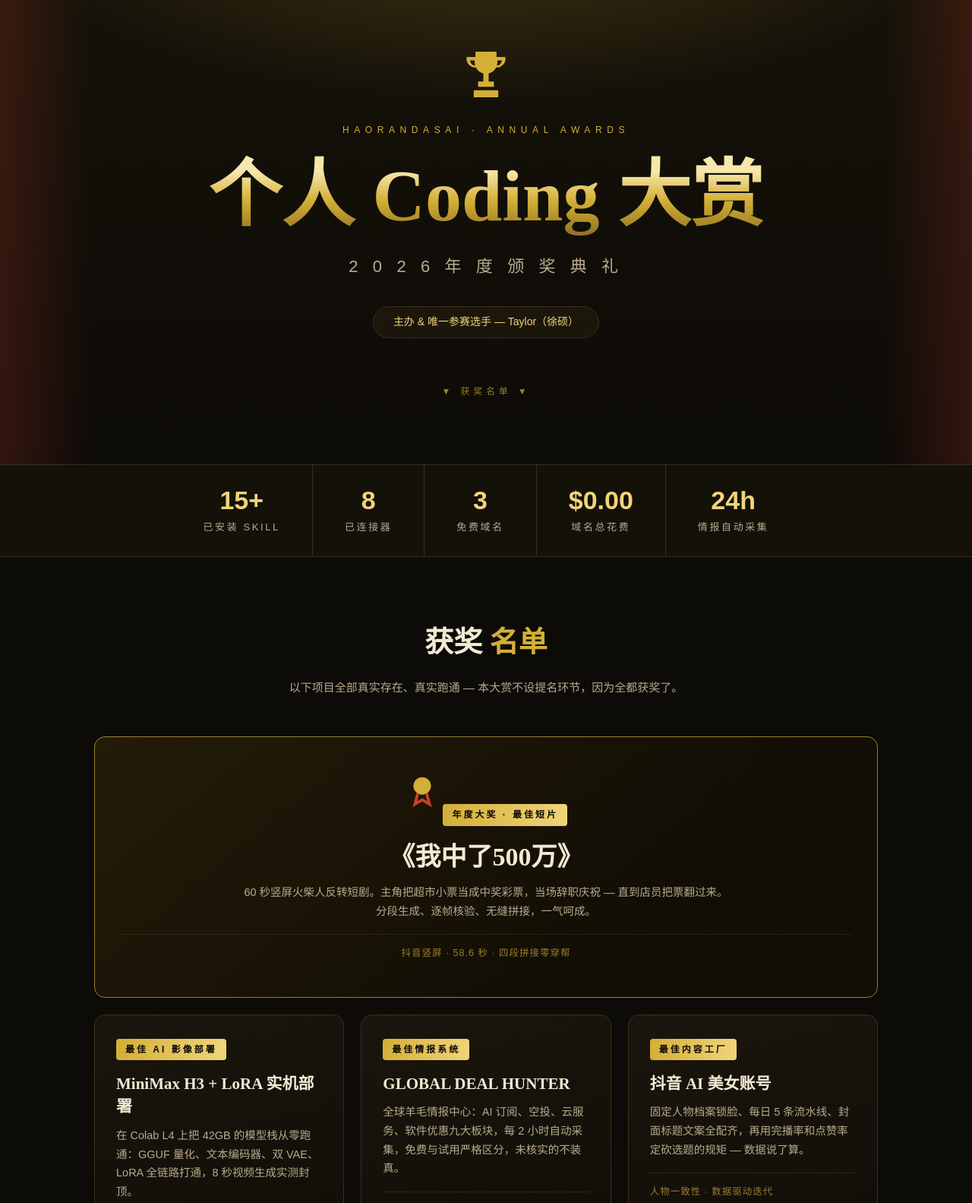
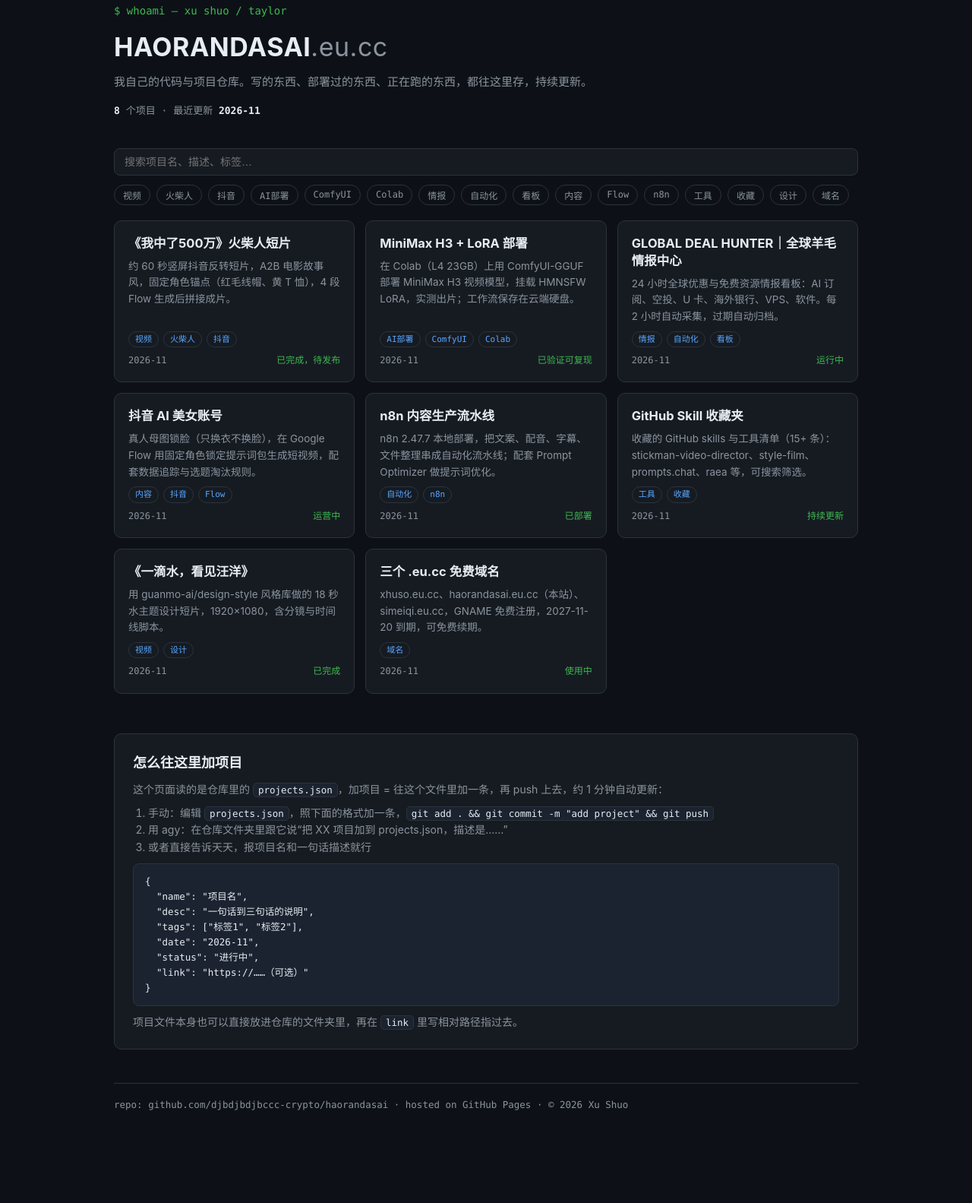
Before and after one commit to djbdjbdjbccc-crypto/haorandasai, a plain HTML site: page index.html in a window 1280 px wide. Shown: the part 49-1632 px from the top of the page at 76% size. After the commit the page ends 1577 px from the top, so only its background shows below. Drawn offline with Linux system fonts and the light colour scheme.

Commit message:
改版：个人项目仓库（projects.json 驱动）

```diff
--- a/index.html
+++ b/index.html
@@ -3,160 +3,144 @@
 <head>
 <meta charset="UTF-8">
 <meta name="viewport" content="width=device-width, initial-scale=1.0">
-<title>HAORANDASAI · 个人 Coding 大赏</title>
-<meta name="description" content="Taylor 的个人 Coding 大赏 — 2026 年度项目颁奖典礼">
+<title>HAORANDASAI · 我的项目仓库</title>
 <style>
   :root{
-    --bg:#0d0b08; --bg2:#161209; --card:#1a160e; --line:#3a2f1a;
-    --gold:#d4af37; --gold2:#f0d47a; --gold-dim:#9a7f2e;
-    --text:#f3ead3; --muted:#b8ab8d; --red:#c8402a;
+    --bg:#0d1117; --panel:#161b22; --panel2:#1c2330; --line:#2d333b;
+    --text:#e6edf3; --muted:#8b949e; --accent:#58a6ff; --green:#3fb950;
+    --mono:"JetBrains Mono","Fira Code",Consolas,"Courier New",monospace;
   }
   *{margin:0;padding:0;box-sizing:border-box}
-  html{scroll-behavior:smooth}
-  body{background:var(--bg);color:var(--text);font-family:"PingFang SC","Microsoft YaHei","Noto Sans SC",sans-serif;line-height:1.7;overflow-x:hidden}
-  .serif{font-family:"Noto Serif SC","Songti SC","SimSun",serif}
-  /* ---------- hero ---------- */
-  .hero{position:relative;text-align:center;padding:110px 24px 90px;background:radial-gradient(ellipse 80% 55% at 50% -5%,rgba(212,175,55,.20),transparent 60%),linear-gradient(180deg,var(--bg2),var(--bg))}
-  .hero::before,.hero::after{content:"";position:absolute;top:0;width:120px;height:100%;background:linear-gradient(90deg,rgba(200,64,42,.20),transparent);pointer-events:none}
-  .hero::before{left:0}.hero::after{right:0;transform:scaleX(-1)}
-  .kicker{letter-spacing:.55em;font-size:12px;color:var(--gold);text-transform:uppercase;margin-bottom:22px}
-  .hero h1{font-size:clamp(44px,9vw,96px);font-weight:900;line-height:1.15;background:linear-gradient(180deg,#f7e7ac 20%,var(--gold) 55%,#8a6d1f);-webkit-background-clip:text;background-clip:text;color:transparent}
-  .hero .sub{margin-top:18px;font-size:clamp(16px,3vw,22px);color:var(--muted);letter-spacing:.3em}
-  .hero .host{margin-top:34px;display:inline-block;border:1px solid var(--line);border-radius:999px;padding:8px 26px;font-size:14px;color:var(--gold2);background:rgba(212,175,55,.06)}
-  .trophy{width:74px;height:74px;margin:0 auto 26px;display:block}
-  .scroll-hint{margin-top:56px;font-size:12px;color:var(--gold-dim);letter-spacing:.4em;animation:bob 2.2s ease-in-out infinite}
-  @keyframes bob{0%,100%{transform:translateY(0)}50%{transform:translateY(7px)}}
-  /* ---------- stats ---------- */
-  .stats{display:flex;flex-wrap:wrap;justify-content:center;gap:0;border-top:1px solid var(--line);border-bottom:1px solid var(--line);background:rgba(212,175,55,.03)}
-  .stat{padding:26px 42px;text-align:center;border-right:1px solid var(--line)}
-  .stat:last-child{border-right:none}
-  .stat b{display:block;font-size:34px;color:var(--gold2);font-weight:800;line-height:1.2}
-  .stat span{font-size:13px;color:var(--muted);letter-spacing:.2em}
-  /* ---------- awards ---------- */
-  .wrap{max-width:1080px;margin:0 auto;padding:80px 24px 30px}
-  .sec-title{text-align:center;margin-bottom:14px;font-size:clamp(26px,5vw,38px);font-weight:800}
-  .sec-title em{font-style:normal;color:var(--gold)}
-  .sec-sub{text-align:center;color:var(--muted);margin-bottom:52px;font-size:15px}
-  .grid{display:grid;grid-template-columns:repeat(auto-fit,minmax(310px,1fr));gap:22px}
-  .card{background:linear-gradient(165deg,var(--card),#100d07);border:1px solid var(--line);border-radius:14px;padding:30px 28px;position:relative;transition:transform .25s ease,border-color .25s ease}
-  .card:hover{transform:translateY(-5px);border-color:var(--gold-dim)}
-  .card .award{display:inline-block;font-size:12px;letter-spacing:.25em;color:#0d0b08;background:linear-gradient(90deg,var(--gold),var(--gold2));border-radius:4px;padding:4px 12px;font-weight:700;margin-bottom:16px}
-  .card h3{font-size:21px;font-weight:800;margin-bottom:10px;line-height:1.45}
-  .card p{font-size:14.5px;color:var(--muted)}
-  .card .meta{margin-top:18px;padding-top:14px;border-top:1px dashed var(--line);font-size:12.5px;color:var(--gold-dim);letter-spacing:.08em}
-  .card.grand{grid-column:1/-1;background:linear-gradient(140deg,#241b09,#120e05 70%);border-color:var(--gold-dim);text-align:center;padding:46px 34px}
-  .card.grand h3{font-size:clamp(24px,4.5vw,34px)}
-  .card.grand p{max-width:640px;margin:0 auto}
-  .medal{width:46px;height:46px;margin-bottom:14px}
-  /* ---------- speech ---------- */
-  .speech{max-width:760px;margin:90px auto 0;padding:0 24px;text-align:center}
-  .speech .q{font-size:clamp(19px,3.4vw,25px);line-height:1.9;color:var(--text)}
-  .speech .q b{color:var(--gold2)}
-  .speech .from{margin-top:20px;color:var(--muted);font-size:14px;letter-spacing:.3em}
-  /* ---------- footer ---------- */
-  footer{margin-top:100px;border-top:1px solid var(--line);padding:44px 24px 54px;text-align:center;color:var(--muted);font-size:13.5px;background:var(--bg2)}
-  footer .dom{color:var(--gold2);letter-spacing:.15em}
-  footer .fam{margin-top:10px;font-size:12.5px;color:var(--gold-dim)}
-  @media (max-width:560px){.stat{padding:20px 22px}.hero{padding:80px 18px 70px}}
+  body{background:var(--bg);color:var(--text);font-family:-apple-system,"Segoe UI","PingFang SC","Microsoft YaHei",sans-serif;line-height:1.6}
+  a{color:var(--accent);text-decoration:none}
+  a:hover{text-decoration:underline}
+  .wrap{max-width:1020px;margin:0 auto;padding:0 20px 64px}
+
+  header{padding:52px 0 8px}
+  .prompt{font-family:var(--mono);color:var(--green);font-size:14px}
+  h1{font-size:34px;font-weight:700;letter-spacing:.5px;margin:10px 0 6px}
+  h1 .tld{color:var(--muted);font-weight:400}
+  .sub{color:var(--muted);font-size:15px;max-width:640px}
+  .stats{font-family:var(--mono);color:var(--muted);font-size:13px;margin-top:16px}
+  .stats b{color:var(--text);font-weight:600}
+
+  .toolbar{display:flex;gap:10px;flex-wrap:wrap;margin:30px 0 6px}
+  .toolbar input{flex:1;min-width:200px;background:var(--panel);border:1px solid var(--line);border-radius:8px;color:var(--text);padding:9px 13px;font-size:14px;outline:none}
+  .toolbar input:focus{border-color:var(--accent)}
+  .tags{display:flex;gap:8px;flex-wrap:wrap;margin:12px 0 20px}
+  .tag{font-family:var(--mono);font-size:12px;padding:4px 11px;border:1px solid var(--line);border-radius:999px;color:var(--muted);cursor:pointer;background:transparent}
+  .tag:hover{color:var(--text);border-color:var(--muted)}
+  .tag.on{color:#0d1117;background:var(--accent);border-color:var(--accent);font-weight:600}
+
+  .grid{display:grid;grid-template-columns:repeat(auto-fill,minmax(300px,1fr));gap:14px}
+  .card{background:var(--panel);border:1px solid var(--line);border-radius:10px;padding:18px;display:flex;flex-direction:column;gap:8px;transition:border-color .15s}
+  .card:hover{border-color:var(--accent)}
+  .card h3{font-size:16.5px;line-height:1.4}
+  .card p{color:var(--muted);font-size:13.5px;flex:1}
+  .meta{display:flex;justify-content:space-between;align-items:center;font-family:var(--mono);font-size:12px;color:var(--muted)}
+  .status{color:var(--green)}
+  .chips{display:flex;gap:6px;flex-wrap:wrap}
+  .chip{font-family:var(--mono);font-size:11px;color:var(--accent);border:1px solid var(--line);border-radius:999px;padding:1px 8px}
+  .empty{color:var(--muted);font-family:var(--mono);font-size:14px;padding:28px 0}
+
+  section.how{margin-top:52px;background:var(--panel);border:1px solid var(--line);border-radius:10px;padding:24px}
+  section.how h2{font-size:18px;margin-bottom:10px}
+  section.how p,section.how li{color:var(--muted);font-size:14px}
+  section.how ol{margin:8px 0 8px 20px}
+  section.how code{font-family:var(--mono);background:var(--panel2);border:1px solid var(--line);border-radius:5px;padding:1px 6px;font-size:12.5px;color:var(--text)}
+  pre{font-family:var(--mono);background:var(--panel2);border:1px solid var(--line);border-radius:8px;padding:13px 15px;font-size:12.5px;overflow-x:auto;color:var(--text);margin-top:10px}
+
+  footer{margin-top:44px;color:var(--muted);font-family:var(--mono);font-size:12.5px;border-top:1px solid var(--line);padding-top:18px}
 </style>
 </head>
 <body>
+<div class="wrap">
+  <header>
+    <div class="prompt">$ whoami — xu shuo / taylor</div>
+    <h1>HAORANDASAI<span class="tld">.eu.cc</span></h1>
+    <p class="sub">我自己的代码与项目仓库。写的东西、部署过的东西、正在跑的东西，都往这里存，持续更新。</p>
+    <div class="stats" id="stats">loading…</div>
+  </header>
 
-<header class="hero">
-  <svg class="trophy" viewBox="0 0 64 64" fill="none" aria-hidden="true">
-    <path d="M20 6h24v6h10a10 10 0 0 1-10.4 12.03A14 14 0 0 1 35 30.92V40h6v6H23v-6h6v-9.08A14 14 0 0 1 20.4 24.03 10 10 0 0 1 10 12h10V6zm-6 10a6 6 0 0 0 5.6 5.97A20.6 20.6 0 0 1 19 16h-5zm36 0h-5a20.6 20.6 0 0 1-.6 5.97A6 6 0 0 0 50 16zM18 50h28v8H18z" fill="#d4af37"/>
-  </svg>
-  <div class="kicker">Haorandasai · Annual Awards</div>
-  <h1 class="serif">个人 Coding 大赏</h1>
-  <div class="sub">2 0 2 6 年 度 颁 奖 典 礼</div>
-  <div class="host">主办 &amp; 唯一参赛选手 — Taylor（徐硕）</div>
-  <div class="scroll-hint">▼ 获奖名单 ▼</div>
-</header>
+  <div class="toolbar">
+    <input id="q" type="text" placeholder="搜索项目名、描述、标签…">
+  </div>
+  <div class="tags" id="tags"></div>
+  <div class="grid" id="grid"></div>
+  <div class="empty" id="empty" style="display:none">// 没有匹配的项目</div>
 
-<section class="stats">
-  <div class="stat"><b>15+</b><span>已安装 SKILL</span></div>
-  <div class="stat"><b>8</b><span>已连接器</span></div>
-  <div class="stat"><b>3</b><span>免费域名</span></div>
-  <div class="stat"><b>$0.00</b><span>域名总花费</span></div>
-  <div class="stat"><b>24h</b><span>情报自动采集</span></div>
-</section>
+  <section class="how">
+    <h2>怎么往这里加项目</h2>
+    <p>这个页面读的是仓库里的 <code>projects.json</code>，加项目 = 往这个文件里加一条，再 push 上去，约 1 分钟自动更新：</p>
+    <ol>
+      <li>手动：编辑 <code>projects.json</code>，照下面的格式加一条，<code>git add . &amp;&amp; git commit -m "add project" &amp;&amp; git push</code></li>
+      <li>用 agy：在仓库文件夹里跟它说“把 XX 项目加到 projects.json，描述是……”</li>
+      <li>或者直接告诉天天，报项目名和一句话描述就行</li>
+    </ol>
+    <pre>{
+  "name": "项目名",
+  "desc": "一句话到三句话的说明",
+  "tags": ["标签1", "标签2"],
+  "date": "2026-11",
+  "status": "进行中",
+  "link": "https://……（可选）"
+}</pre>
+    <p style="margin-top:10px">项目文件本身也可以直接放进仓库的文件夹里，再在 <code>link</code> 里写相对路径指过去。</p>
+  </section>
 
-<main class="wrap">
-  <h2 class="sec-title serif">获奖 <em>名单</em></h2>
-  <p class="sec-sub">以下项目全部真实存在、真实跑通 — 本大赏不设提名环节，因为全都获奖了。</p>
+  <footer>
+    repo: github.com/djbdjbdjbccc-crypto/haorandasai · hosted on GitHub Pages · © 2026 Xu Shuo
+  </footer>
+</div>
 
-  <div class="grid">
+<script>
+let DATA = [], activeTag = null;
+const grid = document.getElementById('grid');
+const emptyEl = document.getElementById('empty');
+const tagsEl = document.getElementById('tags');
+const qEl = document.getElementById('q');
 
-    <article class="card grand">
-      <svg class="medal" viewBox="0 0 48 48" fill="none" aria-hidden="true"><circle cx="24" cy="19" r="12" fill="#d4af37"/><path d="M18 29 L14 44 L24 38 L34 44 L30 29" stroke="#c8402a" stroke-width="4" fill="none"/></svg>
-      <span class="award">年度大奖 · 最佳短片</span>
-      <h3 class="serif">《我中了500万》</h3>
-      <p>60 秒竖屏火柴人反转短剧。主角把超市小票当成中奖彩票，当场辞职庆祝 — 直到店员把票翻过来。分段生成、逐帧核验、无缝拼接，一气呵成。</p>
-      <div class="meta">抖音竖屏 · 58.6 秒 · 四段拼接零穿帮</div>
-    </article>
+function render(){
+  const q = qEl.value.trim().toLowerCase();
+  const list = DATA.filter(p => {
+    if (activeTag && !(p.tags || []).includes(activeTag)) return false;
+    if (!q) return true;
+    const hay = (p.name + ' ' + (p.desc||'') + ' ' + (p.tags||[]).join(' ')).toLowerCase();
+    return hay.includes(q);
+  });
+  grid.innerHTML = list.map(p => `
+    <article class="card">
+      <h3>${p.link ? `<a href="${p.link}" target="_blank" rel="noopener">${p.name}</a>` : p.name}</h3>
+      <p>${p.desc || ''}</p>
+      <div class="chips">${(p.tags||[]).map(t => `<span class="chip">${t}</span>`).join('')}</div>
+      <div class="meta"><span>${p.date || ''}</span><span class="status">${p.status || ''}</span></div>
+    </article>`).join('');
+  emptyEl.style.display = list.length ? 'none' : 'block';
+}
 
-    <article class="card">
-      <span class="award">最佳 AI 影像部署</span>
-      <h3 class="serif">MiniMax H3 + LoRA 实机部署</h3>
-      <p>在 Colab L4 上把 42GB 的模型栈从零跑通：GGUF 量化、文本编码器、双 VAE、LoRA 全链路打通，8 秒视频生成实测封顶。</p>
-      <div class="meta">Colab L4 · 23GB 显存压线通过</div>
-    </article>
+function renderTags(){
+  const all = [...new Set(DATA.flatMap(p => p.tags || []))];
+  tagsEl.innerHTML = all.map(t =>
+    `<button class="tag ${t === activeTag ? 'on' : ''}" data-t="${t}">${t}</button>`).join('');
+  tagsEl.querySelectorAll('.tag').forEach(b => b.onclick = () => {
+    activeTag = activeTag === b.dataset.t ? null : b.dataset.t;
+    renderTags(); render();
+  });
+}
 
-    <article class="card">
-      <span class="award">最佳情报系统</span>
-      <h3 class="serif">GLOBAL DEAL HUNTER</h3>
-      <p>全球羊毛情报中心：AI 订阅、空投、云服务、软件优惠九大板块，每 2 小时自动采集，免费与试用严格区分，未核实的不装真。</p>
-      <div class="meta">每 2 小时自动更新 · 200+ 条情报在库</div>
-    </article>
+fetch('projects.json')
+  .then(r => r.json())
+  .then(d => {
+    DATA = d;
+    document.getElementById('stats').innerHTML =
+      `<b>${d.length}</b> 个项目 · 最近更新 <b>${d.map(p=>p.date||'').sort().pop() || ''}</b>`;
+    renderTags(); render();
+  })
+  .catch(() => {
+    document.getElementById('stats').textContent = 'projects.json 加载失败';
+  });
 
-    <article class="card">
-      <span class="award">最佳内容工厂</span>
-      <h3 class="serif">抖音 AI 美女账号</h3>
-      <p>固定人物档案锁脸、每日 5 条流水线、封面标题文案全配齐，再用完播率和点赞率定砍选题的规矩 — 数据说了算。</p>
-      <div class="meta">人物一致性 · 数据驱动迭代</div>
-    </article>
-
-    <article class="card">
-      <span class="award">最佳自动化</span>
-      <h3 class="serif">n8n 内容生产流水线</h3>
-      <p>把文案、配音、字幕、文件处理串成一条自动化链路 — 批量生产不靠手搓，一次配置，反复出片。</p>
-      <div class="meta">文案 → 配音 → 字幕 → 成片</div>
-    </article>
-
-    <article class="card">
-      <span class="award">最佳军火库</span>
-      <h3 class="serif">GitHub Skill 收藏夹</h3>
-      <p>15+ 个开源 Skill 与工具的收藏、安装与实测库：写作去 AI 味、设计风格影片、长海报制作、提示词优化……件件验过货。</p>
-      <div class="meta">收藏 + 安装 + 实测，三件套</div>
-    </article>
-
-    <article class="card">
-      <span class="award">最佳设计短片</span>
-      <h3 class="serif">《一滴水，看见汪洋》</h3>
-      <p>用 design-style 风格库做的 18 秒水主题宣传片：从接触表到关键帧逐级审片，平滑度量化过关才交付。</p>
-      <div class="meta">1920×1080 · 60fps · 18 秒</div>
-    </article>
-
-    <article class="card">
-      <span class="award">最佳零元购</span>
-      <h3 class="serif">三个域名，$0.00 全额拿下</h3>
-      <p>xhuso.eu.cc、haorandasai.eu.cc、simeiqi.eu.cc — 三张全额优惠券分毫不差全部用上，总花费：零。本页面即为物证之一。</p>
-      <div class="meta">2026-11-20 注册 · 2027-11-20 到期</div>
-    </article>
-
-  </div>
-
-  <section class="speech">
-    <p class="q serif">「获奖感言就一句：<b>想法不值钱，跑通才算数。</b><br>每一个项目，都是从一句『装这个』开始，到亲眼验过货结束。」</p>
-    <p class="from">— Taylor，本届大赏全部获奖者</p>
-  </section>
-</main>
-
-<footer>
-  <div class="dom">HAORANDASAI.EU.CC</div>
-  <div>个人 Coding 大赏组委会 · 永久有效 · 不接受申诉</div>
-  <div class="fam">姐妹赛场：xhuso.eu.cc · simeiqi.eu.cc</div>
-</footer>
-
+qEl.addEventListener('input', render);
+</script>
 </body>
 </html>
--- /dev/null
+++ b/projects.json
@@ -0,0 +1 @@
+[{"date":"2026-11","desc":"约 60 秒竖屏抖音反转短片，A2B 电影故事风，固定角色锚点（红毛线帽、黄 T 恤），4 段 Flow 生成后拼接成片。","name":"《我中了500万》火柴人短片","status":"已完成，待发布","tags":["视频","火柴人","抖音"]},{"date":"2026-11","desc":"在 Colab（L4 23GB）上用 ComfyUI-GGUF 部署 MiniMax H3 视频模型，挂载 HMNSFW LoRA，实测出片；工作流保存在云端硬盘。","name":"MiniMax H3 + LoRA 部署","status":"已验证可复现","tags":["AI部署","ComfyUI","Colab"]},{"date":"2026-11","desc":"24 小时全球优惠与免费资源情报看板：AI 订阅、空投、U 卡、海外银行、VPS、软件。每 2 小时自动采集，过期自动归档。","name":"GLOBAL DEAL HUNTER｜全球羊毛情报中心","status":"运行中","tags":["情报","自动化","看板"]},{"date":"2026-11","desc":"真人母图锁脸（只换衣不换脸），在 Google Flow 用固定角色锁定提示词包生成短视频，配套数据追踪与选题淘汰规则。","name":"抖音 AI 美女账号","status":"运营中","tags":["内容","抖音","Flow"]},{"date":"2026-11","desc":"n8n 2.47.7 本地部署，把文案、配音、字幕、文件整理串成自动化流水线；配套 Prompt Optimizer 做提示词优化。","name":"n8n 内容生产流水线","status":"已部署","tags":["自动化","n8n"]},{"date":"2026-11","desc":"收藏的 GitHub skills 与工具清单（15+ 条）：stickman-video-director、style-film、prompts.chat、raea 等，可搜索筛选。","name":"GitHub Skill 收藏夹","status":"持续更新","tags":["工具","收藏"]},{"date":"2026-11","desc":"用 guanmo-ai/design-style 风格库做的 18 秒水主题设计短片，1920×1080，含分镜与时间线脚本。","name":"《一滴水，看见汪洋》","status":"已完成","tags":["视频","设计"]},{"date":"2026-11","desc":"xhuso.eu.cc、haorandasai.eu.cc（本站）、simeiqi.eu.cc，GNAME 免费注册，2027-11-20 到期，可免费续期。","name":"三个 .eu.cc 免费域名","status":"使用中","tags":["域名"]}]
```
